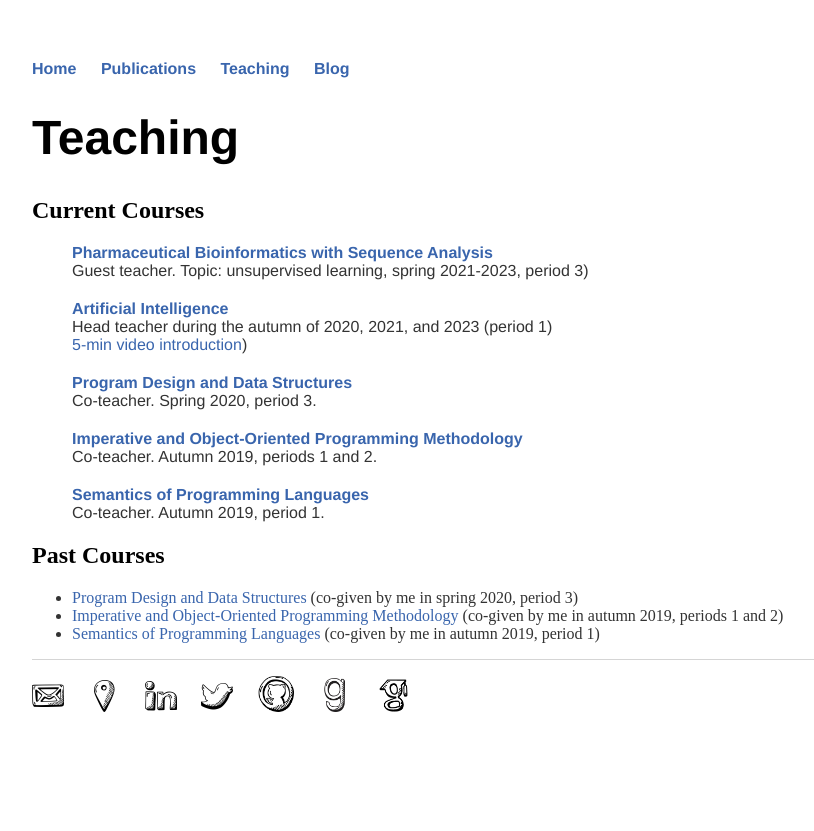
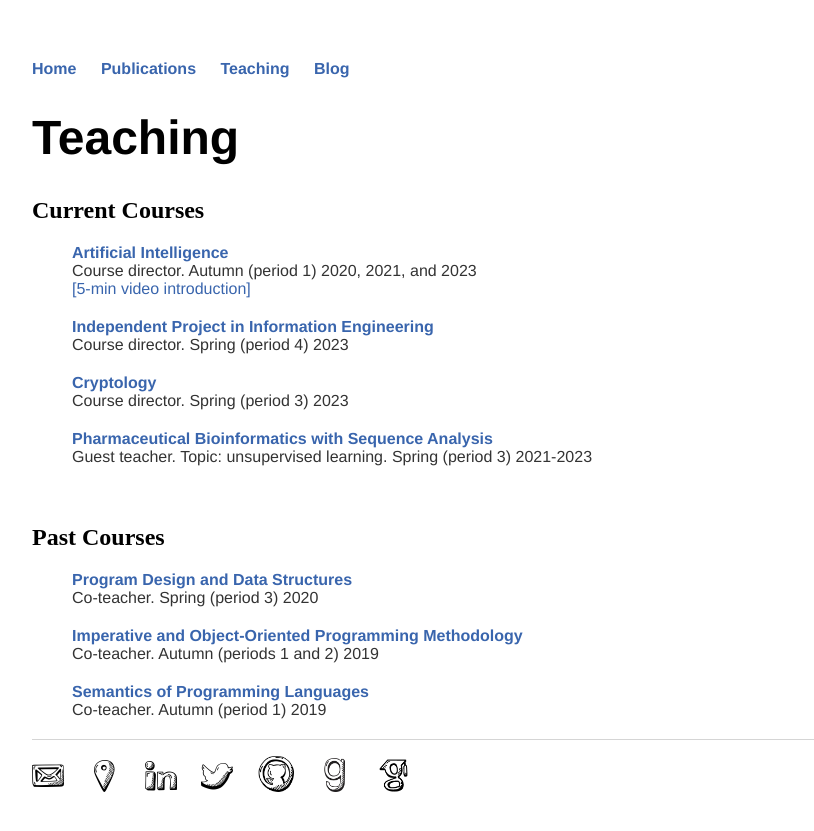
Before and after one commit to andreina-francisco/andreina-francisco.github.io, a Jekyll site: the page built from teaching/index.html, in a window 1280 px wide. Shown: the top 831 px of the page, without its empty margins (160-974 px from the left). Built offline with Jekyll 4.4.1, drawn with Linux system fonts in a browser that asks for light colours; nearby versions of some CDN libraries; a style sheet for code colours, icons or effects is not loaded.

Commit message:
Updating past courses

```diff
--- a/teaching/index.html
+++ b/teaching/index.html
@@ -8,52 +8,64 @@ title: Maria Andreina Francisco Rodriguez
   <h2> Current Courses </h2>
   <ul class="courselist">
     <li class="course @">
-    <span class="title"><a href="https://uu.se/en/admissions/freestanding-courses/course/?kKod=3FF276&typ=1">Pharmaceutical Bioinformatics with Sequence
-    Analysis</a></span></br>
-    <span class="note">Guest teacher. Topic: unsupervised learning, spring 2021-2023, period 3)</span>
-    </li>
-
-    <li class="course @">
     <span class="title"><a href="https://www.uu.se/en/admissions/master/selma/kursplan/?kKod=1DL340">Artificial
     Intelligence</a></span></br>
-    <span class="note"> Head teacher during the autumn of 2020, 2021,
-    and 2023 (period 1)</span></br>
+    <span class="note">Course director. Autumn (period 1) 2020, 2021,
+    and 2023 </span></br>
     <span class="note"><a
-    href="https://uppsala.instructuremedia.com/embed/e82f2537-9dcc-470d-a954-0f4c8208d606">5-min
-    video introduction</a>)</span>
+    href="https://uppsala.instructuremedia.com/embed/e82f2537-9dcc-470d-a954-0f4c8208d606">[5-min
+    video introduction]</a></span>
     </li>
 
     <li class="course @">
     <span class="title"><a
+    href="https://www.uu.se/en/admissions/master/selma/kursplan/?kKod=1DT350">Independent Project in Information Engineering</a></span></br>
+    <span class="note">Course director. Spring (period 4) 2023 </span>
+    </li>
+
+    <li class="course @">
+    <span class="title"><a
+    href="https://www.uu.se/en/admissions/master/selma/kursplan/?kKod=1DT075">Cryptology</a></span></br>
+    <span class="note">Course director. Spring (period 3) 2023 </span>
+    </li>
+
+    <li class="course @">
+    <span class="title"><a href="https://uu.se/en/admissions/freestanding-courses/course/?kKod=3FF276&typ=1">Pharmaceutical Bioinformatics with Sequence
+    Analysis</a></span></br>
+    <span class="note">Guest teacher. Topic: unsupervised learning. Spring (period 3) 2021-2023</span>
+    </li>
+
+
+  </ul>
+
+
+
+
+</br>
+
+
+
+  <h2> Past Courses </h2>
+  <ul class="courselist">
+    <li class="course @">
+    <span class="title"><a
     href="https://www.uu.se/en/admissions/master/selma/kursplan/?kKod=1DL201">Program
     Design and Data Structures</a></span></br>
-    <span class="note"> Co-teacher. Spring 2020, period 3. </span>
+    <span class="note"> Co-teacher. Spring (period 3) 2020 </span>
     </li>
 
     <li class="course @">
     <span class="title"><a
     href="https://www.uu.se/en/admissions/master/selma/kursplan/?kpid=38960&type=1">Imperative
     and Object-Oriented Programming Methodology</a></span></br>
-    <span class="note"> Co-teacher. Autumn 2019, periods 1 and 2. </span>
+    <span class="note"> Co-teacher. Autumn (periods 1 and 2) 2019 </span>
     </li>
 
     <li class="course @">
     <span class="title"><a href="https://www.uu.se/en/admissions/master/selma/kursplan/?kpid=39203&type=1">Semantics
     of Programming Languages</a></span></br>
-    <span class="note"> Co-teacher. Autumn 2019, period 1. </span>
+    <span class="note"> Co-teacher. Autumn (period 1) 2019 </span>
     </li>
-
-  </ul>
-
-
-
-  <h2> Past Courses </h2>
-  <ul>
-    <li><a href="https://www.uu.se/en/admissions/master/selma/kursplan/?kKod=1DL201">Program Design and Data Structures</a> (co-given by me in spring 2020, period 3)</li>
-
-    <li> <a href="https://www.uu.se/en/admissions/master/selma/kursplan/?kpid=38960&type=1">Imperative and Object-Oriented Programming Methodology</a> (co-given by me in autumn 2019, periods 1 and 2)</li>
-
-    <li><a href="https://www.uu.se/en/admissions/master/selma/kursplan/?kpid=39203&type=1">Semantics of Programming Languages</a> (co-given by me in autumn 2019, period 1)</li>
   </ul>
 
 
```
